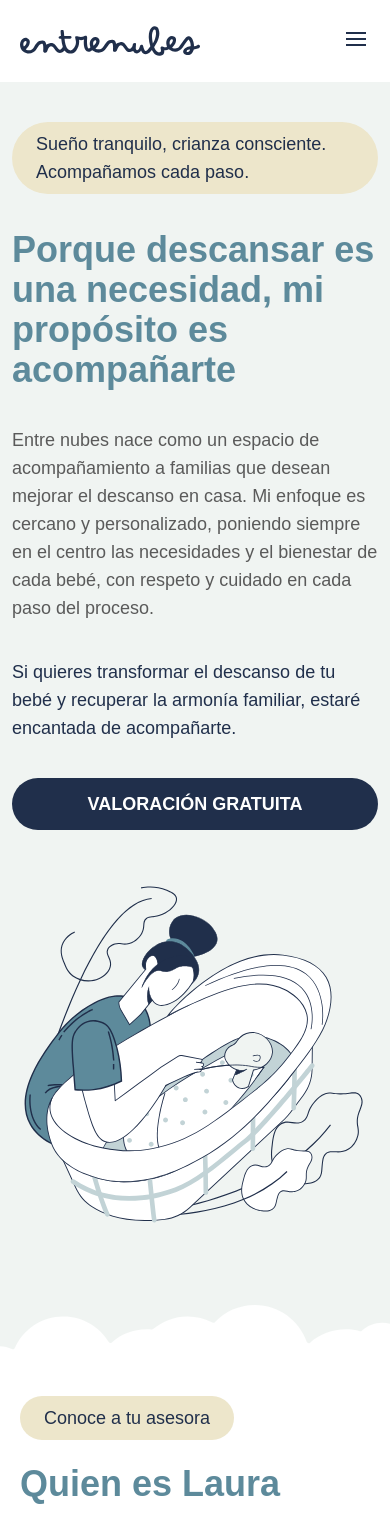
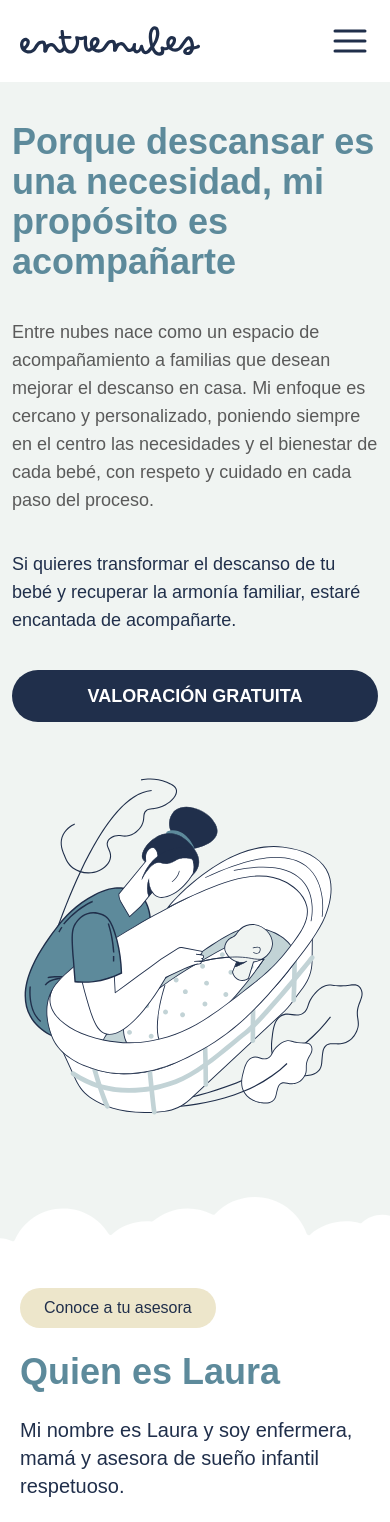
Before and after one commit to AlexLucenaWeb/entre-nubes, a Next.js app: page / in a window 390 px wide. Shown: the top 1522 px of the page. Built offline with nearby package versions, Linux system fonts and the light colour scheme.

Commit message:
style updates

```diff
--- a/src/components/full/PlanDeSueno.js
+++ b/src/components/full/PlanDeSueno.js
@@ -8,7 +8,7 @@ const Asesorias = () => {
         <section data-component="PlanDeSueno" className="w-full bg-yellow pt-10 sm:pt-20 pb-20 sm:pb-46 z-10 relative">
             <div className="sm:grid grid-cols-12 w-full max-w-[1580px] px-5 gap-20 items-center">
                <div className="sm:mb-10 col-span-6 space-y-4 sm:space-y-9">
-                    <p className="bg-white text-navy text-lg px-6 py-2 rounded-full max-w-max">Conoce a tu asesora</p>
+                    <p className="bg-white text-navy sm:text-lg px-6 py-2 rounded-full max-w-max">Conoce a tu asesora</p>
                     <h2 className="text-4xl sm:text-5xl md:text-6xl text-navy font-semibold">Plan de sueño</h2>
                     <p className="text-xl text-navy">¿Cómo funciona el plan de sueño infantil respetuoso?</p>
                     <p className="sm:text-xl text-gray">
--- a/src/components/full/QuienSoy.js
+++ b/src/components/full/QuienSoy.js
@@ -6,11 +6,11 @@ const QuienSoy = () => {
         <section data-component="QuienSoy" className="w-full flex justify-center bg-white pt-10 sm:pt-20 pb-30 sm:pb-60 z-10 relative">
             <div className="sm:grid grid-cols-12 w-full max-w-[1580px] px-5 gap-20">
                <div className="mb-10 col-span-6 space-y-6 sm:space-y-9">
-                    <p className="bg-yellow text-navy text-lg px-6 py-2 rounded-full max-w-max">Conoce a tu asesora</p>
+                    <p className="bg-yellow text-navy sm:text-lg px-6 py-2 rounded-full max-w-max">Conoce a tu asesora</p>
                     <h2 className="text-4xl sm:text-5xl md:text-6xl text-green font-semibold">Quien es Laura</h2>
                     <p className="text-xl text-navy">Mi nombre es Laura y soy enfermera, mamá y asesora de sueño infantil respetuoso.</p>
                     <div className="w-52 h-52 bg-navy rounded-full"></div>
-                    <p className="sm:text-xl text-gray">Cuidar y proteger la salud de las personas no solo es mi profesión, también es mi vocación. En mis asesorías de sueño, acompaño a las familias a mejorar su descanso de una manera cercana y personalizada. Sé que cada bebé tiene su propio ritmo, por eso me adapto en todo momento a las necesidades de cada familia, ofreciendo un acompañamiento respetuoso y lleno de cuidado en este proceso de cambio.</p>
+                    <p className="text-xl text-gray">Cuidar y proteger la salud de las personas no solo es mi profesión, también es mi vocación. En mis asesorías de sueño, acompaño a las familias a mejorar su descanso de una manera cercana y personalizada. Sé que cada bebé tiene su propio ritmo, por eso me adapto en todo momento a las necesidades de cada familia, ofreciendo un acompañamiento respetuoso y lleno de cuidado en este proceso de cambio.</p>
                     <button className="w-full sm:w-auto bg-navy text-white px-12 py-3 rounded-full text-lg font-bold transition-all hover:shadow-xl cursor-pointer">VALORACIÓN GRATUITA</button>
                 </div>
                 <div className="col-span-6 flex items-center">
--- a/src/components/full/Resenas.js
+++ b/src/components/full/Resenas.js
@@ -30,7 +30,7 @@ const Resenas = () => {
         <section data-component="Resenas" className="w-full bg-green-bg pt-10 sm:pt-26 pb-20 sm:pb-26 z-10">
             <div className="sm:grid grid-cols-12 w-full max-w-[1580px] px-5">
                <div className="mb-10 col-span-8 space-y-9">
-                    <p className="bg-yellow text-navy text-lg px-6 py-2 rounded-full max-w-max">Review de las familias</p>
+                    <p className="bg-yellow text-navy sm:text-lg px-6 py-2 rounded-full max-w-max">Review de las familias</p>
                     <h3 className="text-4xl sm:text-5xl md:text-6xl text-green font-semibold">Porque descansar es una necesidad, mi propósito es acompañarte</h3>
                     <p className="text-xl text-gray">Entre nubes nace como un espacio de acompañamiento a familias que desean mejorar el descanso en casa. Mi enfoque es cercano y personalizado, poniendo siempre en el centro las necesidades y el bienestar de cada bebé, con respeto y cuidado en cada paso del proceso.</p>
                 </div>
--- a/src/components/icons/BurguerMenu.js
+++ b/src/components/icons/BurguerMenu.js
@@ -1,11 +1,9 @@
-
-const BurgerIcon = (props) => {
-    return (
-        <svg className="block h-6 w-6 text-navy fill-current" viewBox="0 0 24 24" xmlns="http://www.w3.org/2000/svg">
-            <title>Menu</title>
-            <path d="M0 3h20v2H0V3zm0 6h20v2H0V9zm0 6h20v2H0v-2z"></path>
-        </svg>
-    );
-};
-
-export default BurgerIcon
+export default function BurguerMenu({}) {
+  return (
+    <svg width="40" height="40" viewBox="0 0 40 40" fill="none" xmlns="http://www.w3.org/2000/svg">
+      <path d="M5 20H35" stroke="#202F4B" strokeWidth="3" strokeLinecap="round" strokeLinejoin="round"/>
+      <path d="M5 10H35" stroke="#202F4B" strokeWidth="3" strokeLinecap="round" strokeLinejoin="round"/>
+      <path d="M5 30H35" stroke="#202F4B" strokeWidth="3" strokeLinecap="round" strokeLinejoin="round"/>
+    </svg>
+  );
+}
--- a/src/components/layout/Footer.js
+++ b/src/components/layout/Footer.js
@@ -9,8 +9,8 @@ const Footer = () => {
                 <Logo classes="text-green-bg"/>
                 <p>Duerme con tranquilidad, sueña con tranquilidad</p>
                 <div className="flex gap-6 flex-col sm:flex-row">
-                    <button className="bg-white text-navy px-12 py-3 rounded-full text-lg font-bold transition-all hover:shadow-xl cursor-pointer">VALORACIÓN GRATUITA</button>
-                    <button className="bg-navy-light text-white px-12 py-3 rounded-full text-lg font-bold transition-all hover:shadow-xl cursor-pointer">CONTACTA VIA MAIL</button>
+                    <button className="bg-white text-navy px-10 sm:px-12 py-3 rounded-full sm:text-lg font-bold transition-all hover:shadow-xl cursor-pointer">VALORACIÓN GRATUITA</button>
+                    <button className="bg-navy-light text-white px-10 sm:px-12 py-3 rounded-full sm:text-lg font-bold transition-all hover:shadow-xl cursor-pointer">CONTACTA VIA MAIL</button>
                 </div>
                 <div className="flex flex-col gap-6 py-6 items-center">
                     <a href="#">Sueño respetuoso</a>
--- a/src/components/layout/HeaderNav.js
+++ b/src/components/layout/HeaderNav.js
@@ -12,7 +12,7 @@ const HeaderNav = () => {
     ]
 
     return (
-        <div data-component="Header" className="w-full flex justify-center bg-white sticky sm:static top-0 z-50 sm:bg-green-bg text-navy py-5">
+        <div data-component="Header" className="w-full flex justify-center items-center bg-white sticky sm:static top-0 z-50 sm:bg-green-bg text-navy py-5">
             <div className="w-full lg:max-w-[1800px] px-5 flex justify-between items-center">
                 <div className="flex gap-4 items-center">
                     <Logo classes="text-navy" width="180"/>
--- a/src/components/layout/Hero.js
+++ b/src/components/layout/Hero.js
@@ -7,7 +7,7 @@ const Hero = () => {
         <section data-component="Hero" className="w-full flex justify-center bg-green-bg sm:pt-20 pb-20 sm:pb-40 relative">
             <div className="sm:grid grid-cols-12 max-w-[1580px] py-10 sm:py-20 px-3 sm:px-10 gap-16">
                 <div className="mb-10 col-span-7 space-y-9">
-                    <p className="bg-yellow text-navy text-lg px-6 py-2 rounded-full max-w-max">Sueño tranquilo, crianza consciente. Acompañamos cada paso.</p>
+                    <p className="hidden sm:block bg-yellow text-navy text-lg px-6 py-2 rounded-full max-w-max">Sueño tranquilo, crianza consciente. Acompañamos cada paso.</p>
                     <h1 className="text-4xl sm:text-5xl md:text-6xl text-green font-bold">Porque descansar es una necesidad, mi propósito es acompañarte</h1>
                     <p className="text-lg sm:text-xl text-gray">Entre nubes nace como un espacio de acompañamiento a familias que desean mejorar el descanso en casa. Mi enfoque es cercano y personalizado, poniendo siempre en el centro las necesidades y el bienestar de cada bebé, con respeto y cuidado en cada paso del proceso.</p>
                     <p className="text-lg sm:text-xl text-navy">Si quieres transformar el descanso de tu bebé y recuperar la armonía familiar, estaré encantada de acompañarte.</p>
```
